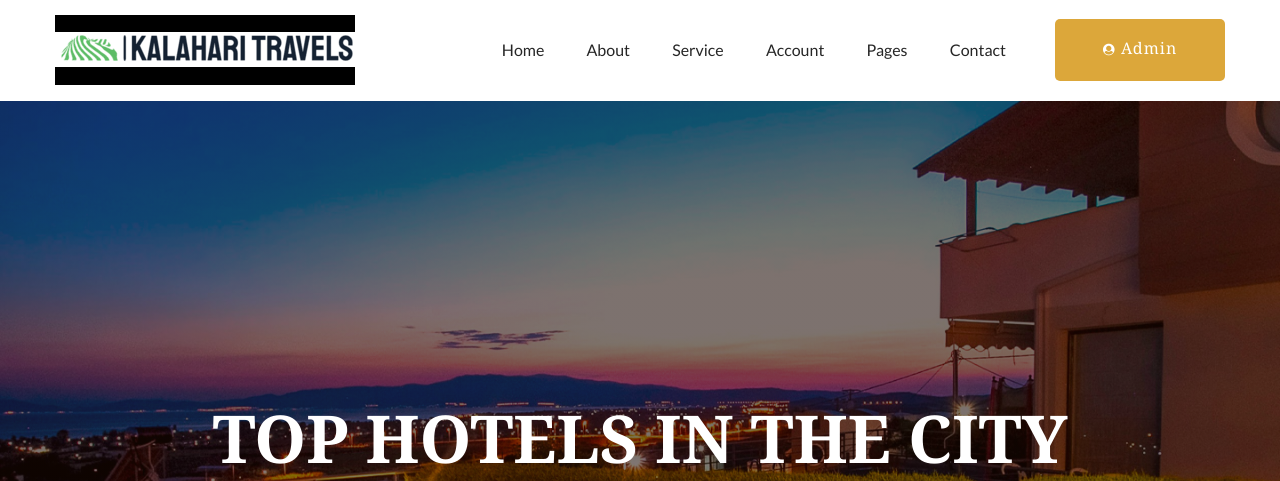
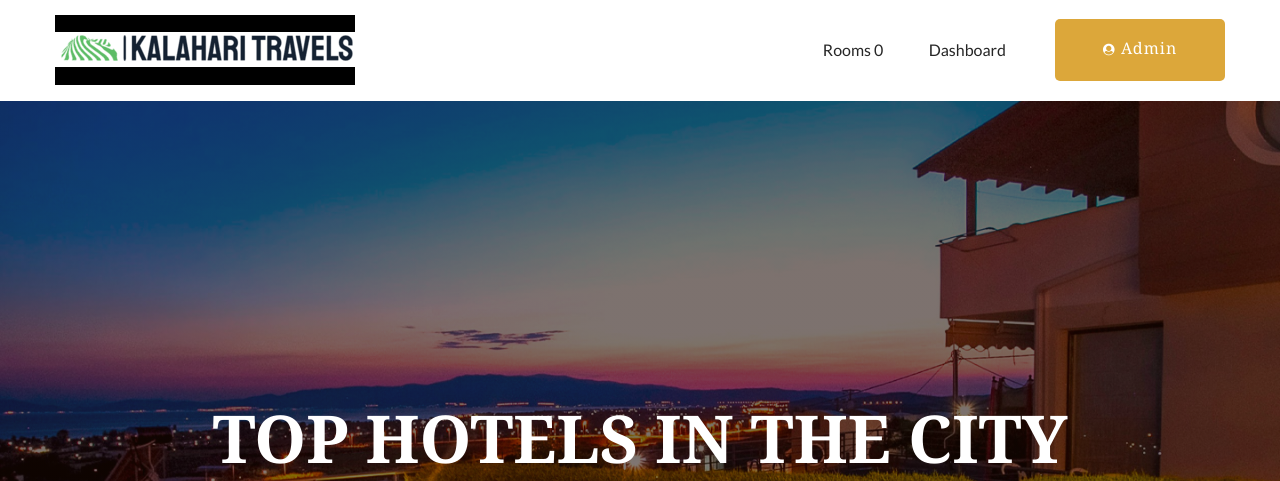
Before and after one commit to leejern/travel_booking_platform_v2, a Django app: page / in a window 1280 px wide. Shown: the top 481 px of the page. Run offline with Django 4.2, Linux system fonts and the light colour scheme; a user stored in the database is signed in; data comes from the database, SQL or seed files in the repository; both versions use the stored data as it was after the commit; parts of the project's set-up code (start-up, migrations or seed data) failed here and were passed over; some libraries are stand-ins or nearby versions.

Commit message:
changes made

```diff
--- a/Hotel/models.py
+++ b/Hotel/models.py
@@ -158,7 +158,7 @@ class RoomType(models.Model):
 class Room(models.Model):
     hotel = models.ForeignKey(Hotel, related_name='rooms',on_delete=models.CASCADE)
     room_type = models.ForeignKey(RoomType, related_name='room_types',on_delete=models.CASCADE)
-    room_number = models.CharField(max_length=30)
+    room_number = models.CharField(max_length=30,unique=True)
     is_available = models.BooleanField(default=True)
 
     def __str__(self):
--- a/templates/hotel/base.html
+++ b/templates/hotel/base.html
@@ -77,43 +77,50 @@
                         <a href="/"><img src="{% static 'img/kalahari_travels.png' %}" alt=""></a>
                      </div>
                   </div>
+                  {% if request.user.is_authenticated %}
                   <div class="col-xl-8 col-lg-8">
                      <!-- main-menu -->
                      <div class="main-menu f-right d-none d-lg-block">
                         <nav>
                            <ul id="navigation">
-                              <li><a href="index.html">Home</a></li>
-                              <li><a href="about.html">About</a></li>
-                              <li><a href="services.html">Service</a></li>
-                              <li><a href="blog.html">Account</a>
+                              <li><a href="{% url "Hotel:selected_rooms" %}">Rooms <span class="room-count"> {{request.session.selection_data_obj|length}}</span></a></li>
+                              <li><a href="{% url "user_dashboard:dashboard" %}"> <i class="fa fa-tachometer" aria-hidden="true"></i><span class="room-count"> Dashboard</a></span></li>
+
+                           </ul>
+                        </nav>
+                     </div>
+                  </div>
+                  <div class="col-xl-2 col-lg-2">
+
+                     <div class="header-btn">
+                        <a href="{% url "user_dashboard:dashboard" %}" class="btn btn1 d-none d-lg-block "> <i class="fa fa-user-circle" aria-hidden="true"></i> {{request.user}}</a>
+                     </div>
+                  </div>
+                  {% else %}
+                  <div class="col-xl-8 col-lg-8">
+                     <!-- main-menu -->
+                     <div class="main-menu f-right d-none d-lg-block">
+                        <nav>
+                           <ul id="navigation">
+                              <li><a href="{% url "Hotel:selected_rooms" %}">Rooms <span class="room-count"> {{request.session.selection_data_obj|length}}</span></a></li>
+                              <li><a href="#">Account</a>
                                  <ul class="submenu">
                                     <li><a href="{% url "UserAuth:sign-in" %}">Sign In</a></li>
                                     <li><a href="{% url "UserAuth:sign-up" %}">Sign Up</a></li>
                                  </ul>
                               </li>
-                              <li><a href="#">Pages</a>
-                                 <ul class="submenu">
-                                    <li><a href="rooms.html">Rooms</a>
-                                    <li><a href="elements.html">Element</a></li>
-                                 </ul>
-                              </li>
-                              <li><a href="contact.html">Contact</a></li>
+
                            </ul>
                         </nav>
                      </div>
                   </div>
                   <div class="col-xl-2 col-lg-2">
-                     <!-- header-btn -->
-                     {% if request.user.is_authenticated %}
                      <div class="header-btn">
-                        <a href="#" class="btn btn1 d-none d-lg-block "> <i class="fa fa-user-circle" aria-hidden="true"></i> {{request.user}}</a>
+                        <a href="{% url "UserAuth:sign-in" %}" class="btn btn1 d-none d-lg-block "> <i class="fa fa-user-circle" aria-hidden="true"></i> Login</a>
                      </div>
-                     {% else %}
-                     <div class="header-btn">
-                        <a href="{% url "UserAuth:sign-in" %}" class="btn btn1 d-none d-lg-block ">Login</a>
-                     </div>
-                     {% endif %}
                   </div>
+
+                  {% endif %}
                   <!-- Mobile Menu -->
                   <div class="col-12">
                      <div class="mobile_menu d-block d-lg-none"></div>
--- a/templates/userauths/sign-in.html
+++ b/templates/userauths/sign-in.html
@@ -22,7 +22,7 @@
 
 
                            {% if form.errors %}
-                           <p class="small text-danger">Invalid username or password</p>
+                              <p class="small text-danger">Invalid username or password</p>
                            {% endif %}
                            <div class="form-outline mb-4">
                               <input type="email" class="form-control form-control-lg" name="email" autofocus autocapitalize="none" autocomplete="email" maxlength="150" required id="id_email" placeholder="email" />
```
Also changed, not shown: templates/hotel/hotelbase.html (+16 -5 lines), templates/userauths/sign-up.html (+11 -10 lines), Hotel/migrations/0011_alter_room_room_number.py (added), db.sqlite3.
